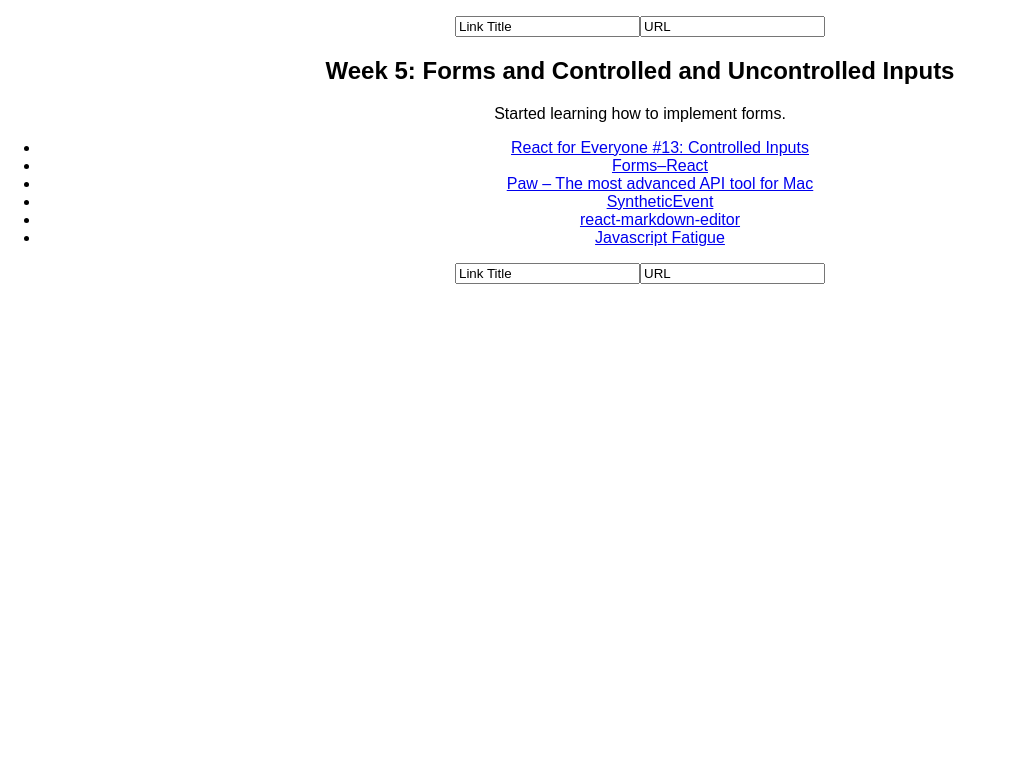
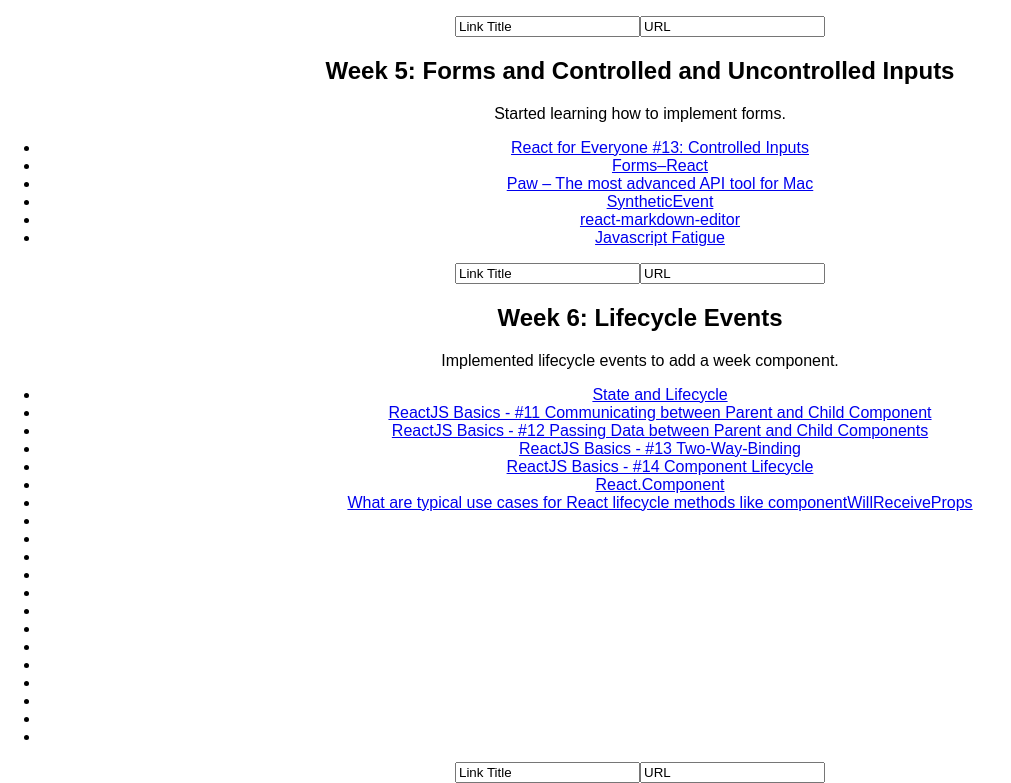
Before and after one commit to lunarnightlight/reactpractice, a React (Create React App) app: page / in a window 1280 px wide. Shown: the part 1661-2444 px from the top of the page, without its empty margins (0-1011 px from the left). Before the commit the page ends 1945 px from the top, so only its background shows below. Built offline with nearby package versions, Linux system fonts and the light colour scheme.

Commit message:
added resources for week 6

```diff
--- a/src/App.js
+++ b/src/App.js
@@ -101,6 +101,8 @@
         { title: 'Javascript Fatigue', link: 'https://medium.com/@ericclemmons/javascript-fatigue-48d4011b6fc4#.w2sa5qclk' },
 
       ],
+      label6: 'Week 6: Lifecycle Events',
+      sum6: { summary: 'Implemented lifecycle events to add a week component.' },
       week6: [
         { title: 'State and Lifecycle', link: 'https://facebook.github.io/react/docs/state-and-lifecycle.html' },
         { title: 'ReactJS Basics - #11 Communicating between Parent and Child Component', link: 'https://www.youtube.com/watch?v=2teBTI0_eRw' },
@@ -108,7 +110,7 @@
         { title: 'ReactJS Basics - #13 Two-Way-Binding', link: 'https://www.youtube.com/watch?v=IK9k9hSuYeA' },
         { title: 'ReactJS Basics - #14 Component Lifecycle', link: 'https://www.youtube.com/watch?v=Oioo0IdoEls' },
         { title: 'React.Component', link: 'https://facebook.github.io/react/docs/react-component.html' },
-        { title: '', link: '' },
+        { title: 'What are typical use cases for React lifecycle methods like componentWillReceiveProps', link: 'https://stackoverflow.com/questions/38929991/what-are-typical-use-cases-for-react-lifecycle-methods-like-componentwillreceive' },
         { title: '', link: '' },
         { title: '', link: '' },
         { title: '', link: '' },
@@ -167,6 +169,8 @@
         <Week label={this.state.label4} overview={this.state.sum4} links={this.state.week4} />
 
         <Week label={this.state.label5} overview={this.state.sum5} links={this.state.week5} />
+
+        <Week label={this.state.label6} overview={this.state.sum6} links={this.state.week6} />
 
 
         { /*
```
